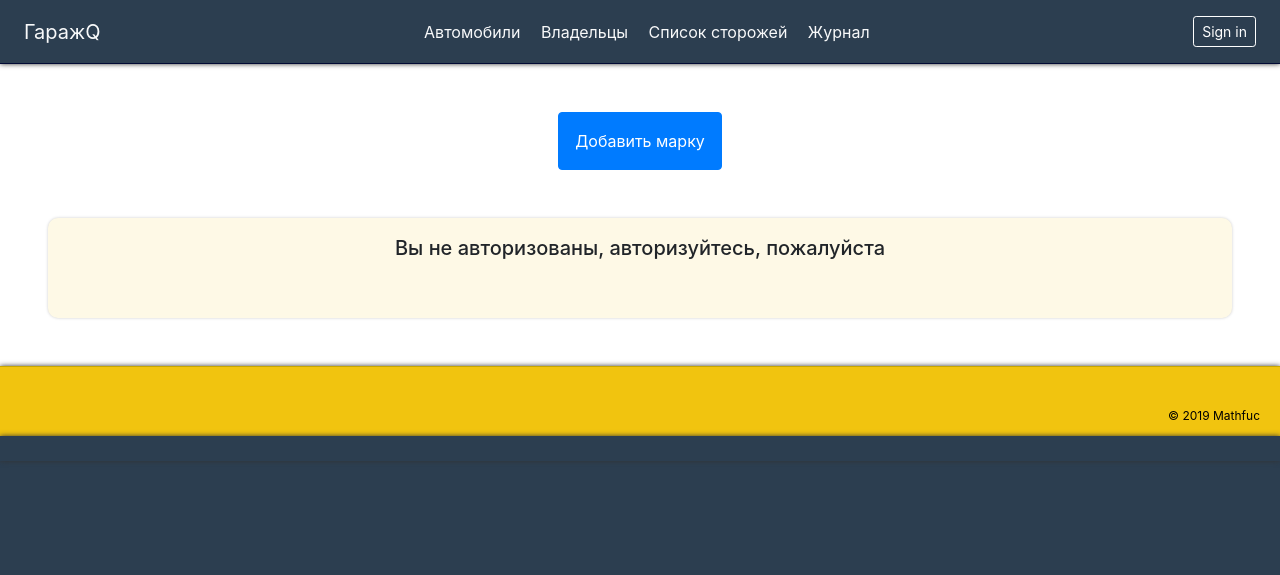
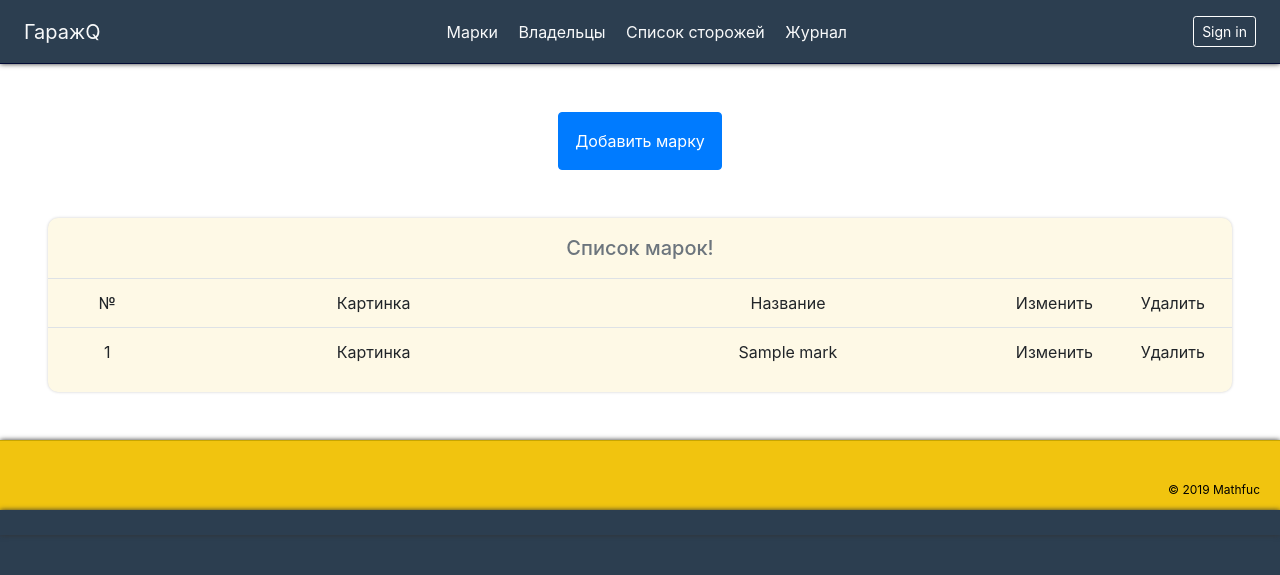
Before and after one commit to makar3002/Laba, a PHP site: page /marks.php in a window 1280 px wide. Shown: the top 575 px of the page. Run offline with PHP 8.4, Linux system fonts and the light colour scheme; tables that the repository leaves empty or names only in its code hold one stand-in row (values such as "Sample post").

Commit message:
Marks finished

```diff
--- a/js/general/ajax_request.js
+++ b/js/general/ajax_request.js
@@ -5,6 +5,7 @@ function ajax_request_on_button_click(button, request_open, action = null, data_
         request.addEventListener('readystatechange', function() {
             if (request.readyState === 4) {
                 if (request.status === 200) {
+                    console.log(request.responseText);
                     if (action != null) action(button, request);
                 } else {
                     alert('Error Code: ' + request.status);
--- a/js/journal/journal.js
+++ b/js/journal/journal.js
@@ -10,6 +10,18 @@ function journal_table_update(unused_button = null, unused_request = null){
     );
 }
 
+function marks_select_update(){
+    var select = document.getElementById('mark');
+    ajax_request(
+        function (request){
+            request.open('POST', 'php/journal/marks_select.php', true);
+        },
+        function (request) {
+            select.innerHTML = request.responseText;
+        }
+    );
+}
+
 document.addEventListener("DOMContentLoaded",function() {
     var form = document.getElementById('form');
     if (form != null) {
@@ -18,13 +30,16 @@ document.addEventListener("DOMContentLoaded",function() {
         ajax_request_on_button_click(
             button_add,
             function (button, request) {
+
                 request.open('POST', 'php/journal/add_journal.php', true);
                 var close_form_button = document.getElementById('close_form');
                 close_form_button.click();
+                marks_select_update();
             },
             journal_table_update,
             journal_data_validating
         );
     }
     journal_table_update();
+    marks_select_update();
 });
--- /dev/null
+++ b/js/marks/marks.js
@@ -0,0 +1,29 @@
+function marks_table_update(unused_button = null, unused_request = null){
+    var table = document.getElementById('table');
+    ajax_request(
+        function (request){
+            request.open('POST', 'php/marks/marks.php', true);
+        },
+        function (request) {
+            table.innerHTML = request.responseText;
+        }
+    );
+}
+
+document.addEventListener("DOMContentLoaded",function() {
+    var form = document.getElementById('form');
+    if (form != null) {
+        var button_add = document.getElementById('button_add');
+        ajax_request_on_button_click(
+            button_add,
+            function (button, request) {
+                request.open('POST', 'php/marks/add_mark.php', true);
+                var close_form_button = document.getElementById('close_form');
+                close_form_button.click();
+            },
+            marks_table_update,
+            mark_data_validating
+        );
+    }
+    marks_table_update();
+});
--- a/marks.php
+++ b/marks.php
@@ -43,7 +43,7 @@
             <div class="modal-dialog modal-dialog-centered" role="document">
                 <div class="modal-content">
                     <div class="modal-header">
-                        <h5 class="modal-title" id="exampleModalLongTitle">Добавить в журнал</h5>
+                        <h5 class="modal-title" id="exampleModalLongTitle">Добавить марку</h5>
                         <button type="button" class="close" data-dismiss="modal" aria-label="Close" id="close_form">
                             <span aria-hidden="true">&times;</span>
                         </button>
@@ -51,16 +51,8 @@
                     <div class="modal-body">
                         <form class="form" id="form" enctype="application/x-www-form-urlencoded">
                             <div class="form-group">
-                                <label for = "Number" class = "col-form-label">Номер Автомобиля:</label>
-                                <input type="text" name="number" id="number" class="form-control" placeholder="Номер Автомобиля" required autofocus>
-                            </div>
-                            <div class="form-group">
-                                <label for = "Mark" class = "col-form-label">Марка Автомобиля:</label>
-                                <input type="text" name="mark" id="mark" class="form-control" placeholder="Марка автомобиля" required autofocus>
-                            </div>
-                            <div class="form-group">
-                                <label for = "Date" class = "col-form-label">Дата Добавления:</label>
-                                <input type="date" name="date" id="date" class="form-control" placeholder="Дата добавления" required autofocus>
+                                <label for = "name" class = "col-form-label">Название марки:</label>
+                                <input type="text" name="name" id="name" class="form-control" placeholder="Название марки" required autofocus>
                             </div>
                             <div class="modal-footer">
                                 <button class="btn btn-primary" type="submit" id="button_add">Добавить</button>
@@ -76,11 +68,8 @@
         <script src="js/utils/validate.js" type="text/javascript"></script>
         <script src="js/utils/util.js" type="text/javascript"></script>
         <script src="js/general/ajax_request.js" type="text/javascript"></script>
-        <script src="js/journal/journal.js" type="text/javascript"></script>
+        <script src="js/marks/marks.js" type="text/javascript"></script>
     </main>
-    <?php
-    require_once('php/general/footer.php');
-    ?>
     <script src="js/jquery-3.4.1.min.js"></script>
     <script src="js/popper.min.js"></script>
     <script src="js/bootstrap.min.js"></script>
--- a/owners.php
+++ b/owners.php
@@ -1,9 +1,8 @@
-<!DOCTYPE html PUBLIC "-//W3C//DTD XHTML 1.0 Strict//EN"
-"http://www.w3.org/TR/xhtml1/DTD/xhtml1-strict.dtd">
+<!DOCTYPE html>
 <html lang="ru">
 <head>
   <title>Автомобильный гараж</title>
-  <meta charset="utf-8">
+  <meta charset="utf8">
   <link rel="stylesheet" href="css/main.css">
   <link rel="stylesheet" href="css/bootstrap.css">
 </head>
--- a/php/general/header.php
+++ b/php/general/header.php
@@ -1,7 +1,7 @@
 <header class="d-flex flex-column flex-md-row align-items-center p-3 px-md-4 border-bottom page-header">
     <a class="main-label my-0 mr-md-auto font-weight-normal text-light" href = "index.php">ГаражQ</a>
     <nav class="my-2 my-md-0 mr-md-auto ml-md-auto">
-        <a class="p-2 text-light" href="autos.php">Автомобили</a>
+        <a class="p-2 text-light" href="marks.php">Марки</a>
         <a class="p-2 text-light" href="owners.php">Владельцы</a>
         <a class="p-2 text-light" href="list_of_security.php">Список сторожей</a>
         <a class="p-2 text-light" href="journal.php">Журнал</a>
--- a/php/journal/html_produce.php
+++ b/php/journal/html_produce.php
@@ -1,5 +1,5 @@
 <?php
-function authorized_html_produce($data, $email)
+function authorized_html_produce($data, $email, $marks)
 {
     $code = '<caption>
         <h5>Журнал с данными пользователя '."$email".'!</h5>
@@ -17,16 +17,11 @@ function authorized_html_produce($data, $email)
         $r = $data[$i - 1];
         $code .= '<tr>
             <td width="7%">'.$i.'</td>';
-            $j = 0;
-            foreach ($r as $f) {
-                if ($j == count($r) - 1) {
-                    $code .= '<td width="11%">'.$f.'</td>';
-                } else {
-                    $code .= '<td width="22%">'.$f.'</td>';
-                }
-                $j++;
-            }
-            $code .= '<td width="8%">Изменить</td>
+            $code .= '<td width="22%">'.$r['number'].'</td>
+            <td width="22%">'.$marks[$r['mark_id']].'</td>
+            <td width="22%">'.$r['date'].'</td>
+            <td width="11%">'.$r['status'].'</td>
+            <td width="8%">Изменить</td>
             <td width="8%">Удалить</td>
         </tr>';
     }
@@ -36,4 +31,12 @@ function authorized_html_produce($data, $email)
 function unauthorized_html_produce(){
     return '<h5>Вы не авторизованы, авторизуйтесь, пожалуйста</h5>';
 }
+
+function marks_select_html_produce($marks){
+    $code = '';
+    foreach ($marks as $mark){
+        $code .= '<option value = '.$mark['id'].'>'.$mark['mark_name'].'</option>';
+    }
+    return $code;
+}
 ?>
--- a/php/journal/sql_requests.php
+++ b/php/journal/sql_requests.php
@@ -1,13 +1,13 @@
 <?php
-function table_sql_request(PDO $connection, $user_id){
-    $query = "SELECT number, brand, date, status FROM cars WHERE user_id = ?"; //создаем запрос на получение данных
+function get_journal_sql_request(PDO $connection, $user_id){
+    $query = "SELECT number, mark_id, date, status FROM journal_notes WHERE user_id = ?"; //создаем запрос на получение данных
     $sdh = $connection->prepare($query);
     $sdh->execute(array($user_id));
     return $sdh->fetchAll(PDO::FETCH_ASSOC); //получаем данные и фетчим их в ассоциативный массив
 }
 
-function add_sql_request(PDO $connection, $user_id, $number, $mark, $date){
-    $query = "INSERT INTO cars (user_id, number, brand, date) VALUES (?, ?, ?, ?);"; //создаем запрос на получение данных
+function add_journal_note_sql_request(PDO $connection, $user_id, $number, $mark, $date){
+    $query = "INSERT INTO journal_notes (user_id, number, mark_id, date) VALUES (?, ?, ?, ?);"; //создаем запрос на получение данных
     $sdh = $connection->prepare($query);
     $sdh->execute(array($user_id, $number, $mark, $date));
 }
--- a/php/journal/user_journal.php
+++ b/php/journal/user_journal.php
@@ -1,14 +1,19 @@
 <?php
 session_start();
-include_once ('sql_requests.php');
-include_once ('html_produce.php');
+require_once ('sql_requests.php');
+require_once ('html_produce.php');
 require_once('../general/connect.php');
-$connection = connect('authorization', 'root', '');
+require_once('../marks/sql_requests.php');
+$connection = connect('journal', 'root', '');
 if (isset($_SESSION['email']) && isset($_SESSION['user_id']) ) {
     $email = $_SESSION['email'];
     $user_id = $_SESSION['user_id'];
-    $table = table_sql_request($connection, $user_id);
-    echo authorized_html_produce($table, $email);
+    $table = get_journal_sql_request($connection, $user_id);
+    $marks = get_marks_sql_request($connection);
+    $marks_id = array_column($marks, 'id');
+    $marks_name = array_column($marks, 'mark_name');
+    $marks = array_combine($marks_id, $marks_name);
+    echo authorized_html_produce($table, $email, $marks);
 } else {
     echo unauthorized_html_produce();
 }
--- /dev/null
+++ b/php/marks/html_produce.php
@@ -0,0 +1,26 @@
+<?php
+function marks_html_produce($data)
+{
+    $code = '<caption>
+        <h5>Список марок!</h5>
+    </caption>
+    <tr>
+        <td width="10%">№</td>
+        <td width="35%">Картинка</td>
+        <td width="35%">Название</td>
+        <td width="10%">Изменить</td>
+        <td width="10%">Удалить</td>
+    </tr>';
+    for ($i = 1; $i <= count($data); $i++) {
+        $r = $data[$i - 1];
+        $code .= '<tr>
+            <td width="10%">'.$i.'</td>';
+        $code .= '<td width="35%">Картинка</td>';
+        $code .= '<td width="35%">'.$r['mark_name'].'</td>';
+        $code .= '<td width="10%">Изменить</td>
+            <td width="10%">Удалить</td>
+        </tr>';
+    }
+    return $code;
+}
+?>
--- /dev/null
+++ b/php/marks/marks.php
@@ -0,0 +1,8 @@
+<?php
+include_once ('sql_requests.php');
+include_once ('html_produce.php');
+require_once('../general/connect.php');
+$connection = connect('journal', 'root', '');
+$table = get_marks_sql_request($connection);
+echo marks_html_produce($table);
+?>
--- /dev/null
+++ b/php/marks/sql_requests.php
@@ -0,0 +1,13 @@
+<?php
+function get_marks_sql_request(PDO $connection){
+    $query = "SELECT * FROM marks"; //создаем запрос на получение данных
+    $sdh = $connection->prepare($query);
+    $sdh->execute();
+    return $sdh->fetchAll(PDO::FETCH_ASSOC); //получаем данные и фетчим их в ассоциативный массив
+}
+
+function add_mark_sql_request(PDO $connection, $mark_name){
+    $query = "INSERT INTO marks (mark_name) VALUES (?)"; //создаем запрос на получение данных
+    $sdh = $connection->prepare($query);
+    $sdh->execute(array($mark_name));
+}
```
Also changed, not shown: index.php (+4 -6 lines), journal.php (+6 -5 lines), js/utils/validate.js (+16 -7 lines), php/journal/add_journal.php (+9 -5 lines), php/journal/marks_select.php (added, +9 -0 lines), php/marks/add_mark.php (added, +16 -0 lines).
